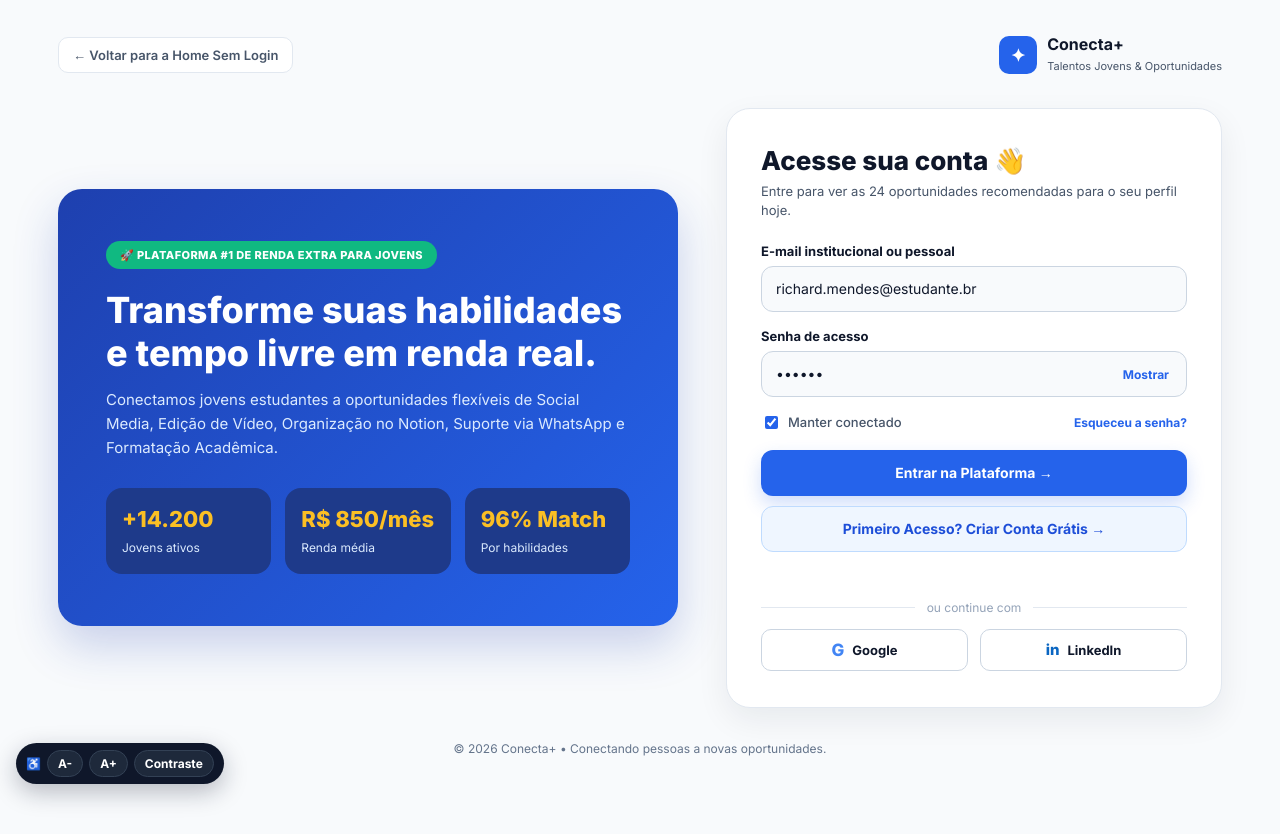
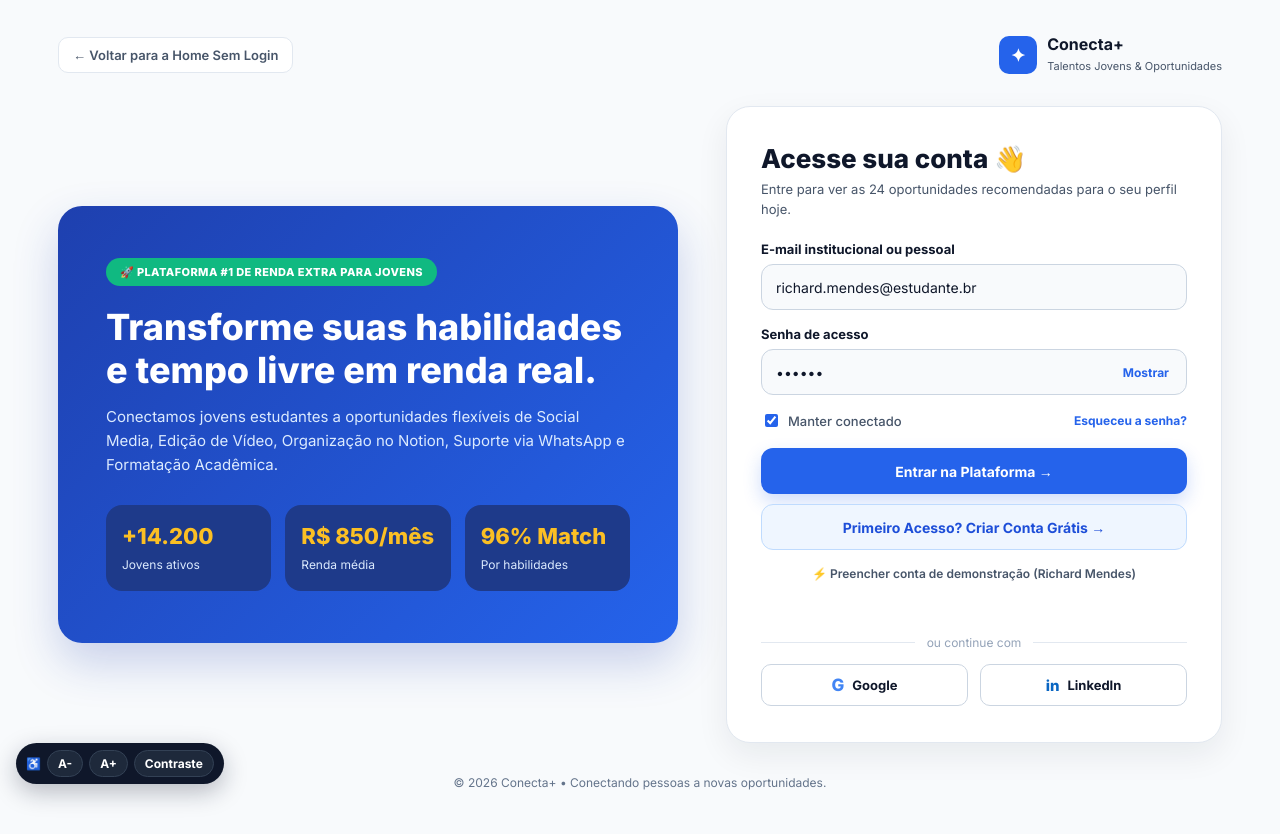
Before and after one commit to ogarctorres/Projeto-Integrador-Transforme-se, a plain HTML site: page pages/login.html in a window 1280 px wide. Before the commit the page ends 800 px from the top, so only its background shows below. Drawn offline with Linux system fonts and the light colour scheme.

Commit message:
Adiciona atalho para preencher conta de demonstracao e aria-live no Login

```diff
--- a/css/auth.css
+++ b/css/auth.css
@@ -383,6 +383,22 @@ button:disabled {
   border: 1px solid #cbd5e1;
 }
 
+.btn-demo-link {
+  width: 100%;
+  margin-top: 10px;
+  border: 0;
+  background: transparent;
+  color: var(--muted);
+  font-size: 12px;
+  font-weight: 600;
+  padding: 6px;
+}
+
+.btn-demo-link:hover {
+  color: var(--primary);
+  text-decoration: underline;
+}
+
 .feedback {
   min-height: 18px;
   margin: 12px 0 0;
--- a/js/login.js
+++ b/js/login.js
@@ -77,8 +77,18 @@ document.getElementById("google-button").addEventListener("click", async functio
   }
 });
 
-// 5. Botão LinkedIn (informativo)
+// 5. Botão LinkedIn (informativo) e atalho da conta demonstrativa
 document.getElementById("linkedin-button").addEventListener("click", function () {
   feedback.style.color = "#2563eb";
   feedback.textContent = "Login com LinkedIn disponível na próxima fase (OAuth).";
 });
+
+const btnDemo = document.getElementById("btnPreencherDemo");
+if (btnDemo) {
+  btnDemo.addEventListener("click", function () {
+    emailInput.value = "richard.mendes@estudante.br";
+    passwordInput.value = "123456";
+    feedback.style.color = "#059669";
+    feedback.textContent = "Conta de demonstração preenchida! Clique em Entrar na Plataforma.";
+  });
+}
--- a/pages/login.html
+++ b/pages/login.html
@@ -104,7 +104,11 @@
             Primeiro Acesso? Criar Conta Grátis →
           </a>
 
-          <p id="feedback" class="feedback"></p>
+          <button type="button" class="btn-demo-link" id="btnPreencherDemo">
+            ⚡ Preencher conta de demonstração (Richard Mendes)
+          </button>
+
+          <p id="feedback" class="feedback" aria-live="polite"></p>
         </form>
 
         <div class="separator">
```
